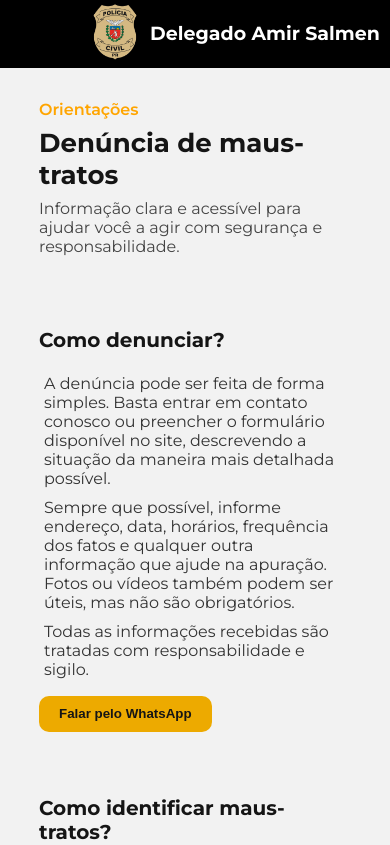
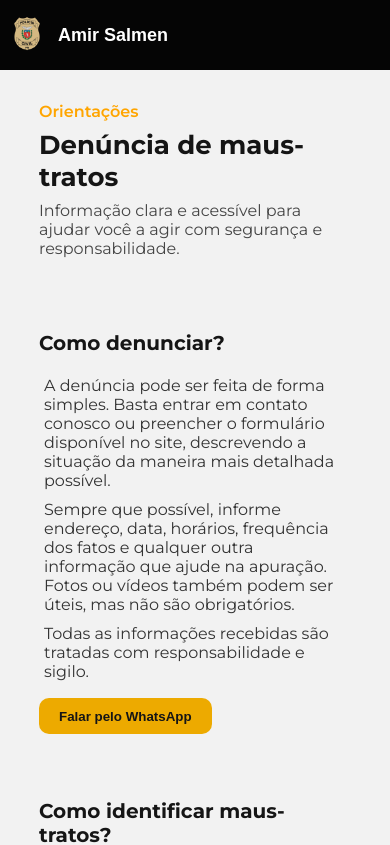
Before and after one commit to PedroSencio/Amir-Salmen, a React (Vite) app: page /ajuda in a window 390 px wide. Shown: the top 845 px of the page. Built offline with nearby package versions, Linux system fonts and the light colour scheme.

Commit message:
atualização geral e otimização para mobile

```diff
--- a/Components/Ajuda/Ajuda.jsx
+++ b/Components/Ajuda/Ajuda.jsx
@@ -26,7 +26,8 @@ export default function Ajuda() {
 
   return (
     <div id="como-denunciar-page">
-    {isMobile ? (<Header />) : (<HeaderMobile />)}
+    {/* Usa o header correto de acordo com a largura da tela */}
+    {isMobile ? <HeaderMobile /> : <Header />}
 
       {/* HERO */}
       <section className="denuncia-hero">
```
